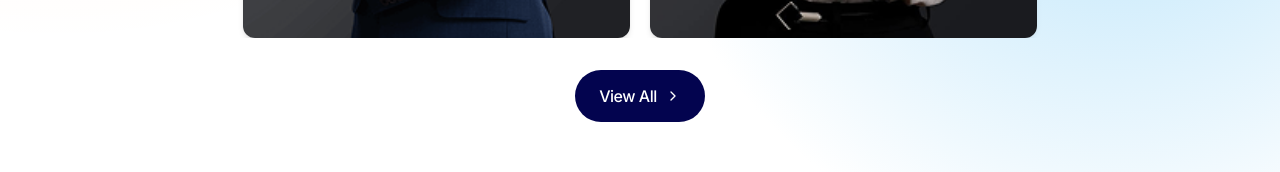
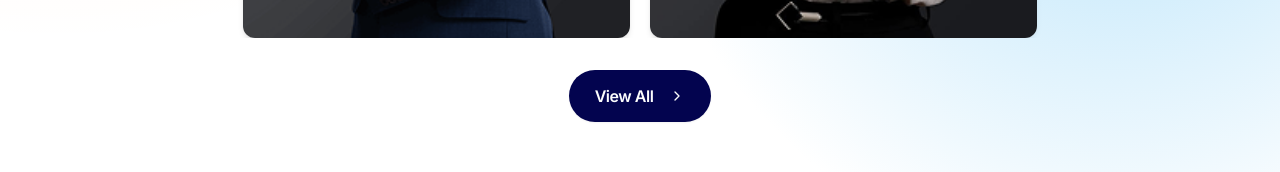
Before and after one commit to hoanglocdn95/Q3-landing-page, a Next.js app: page /en in a window 1280 px wide. Shown: the part 2627-2799 px from the top of the page. Built offline with nearby package versions, Linux system fonts and the light colour scheme; a web font is replaced by a local one.

Commit message:
feat: add hover effect

```diff
--- a/src/app/[locale]/_components/course-card.tsx
+++ b/src/app/[locale]/_components/course-card.tsx
@@ -27,14 +27,14 @@ export default function CourseCard({
   const t = locale === ELocale.EN ? enTranslations : viTranslations;
 
   return (
-    <div className="w-[calc(100vw-32px)] max-w-[300px] rounded-lg bg-white sm:w-auto sm:max-w-[unset]">
+    <div className="group w-[calc(100vw-32px)] max-w-[300px] rounded-lg bg-white transition-all duration-300 hover:-translate-y-1 sm:w-auto sm:max-w-[unset]">
       <div className="relative">
         <div className="relative h-48 overflow-hidden rounded-lg">
           <Image
             src={imageSrc}
             alt={imageAlt || `Course image for ${title}`}
             fill
-            className="object-cover"
+            className="object-cover transition-transform duration-300 group-hover:scale-105"
             priority
           />
         </div>
@@ -49,13 +49,15 @@ export default function CourseCard({
       </div>
 
       <Link href={`/${locale}/courses/${slug}`}>
-        <div className="rounded-8 relative mx-auto mt-[-36px] w-[90%] bg-white p-4 shadow-sm transition-shadow hover:shadow-md">
-          <h3 className="mb-2 line-clamp-2 font-bold text-gray-800">{title}</h3>
+        <div className="rounded-8 relative mx-auto mt-[-36px] w-[90%] bg-white p-4 shadow-sm transition-all duration-300 group-hover:shadow-lg">
+          <h3 className="mb-2 line-clamp-2 font-bold text-gray-800 transition-colors duration-300 group-hover:text-blue-600">
+            {title}
+          </h3>
           <p className="mb-4 line-clamp-4 text-sm text-gray-600">
             {description}
           </p>
           <div className="flex justify-end">
-            <ArrowNarrowRightIcon />
+            <ArrowNarrowRightIcon className="transition-transform duration-300 group-hover:translate-x-1" />
           </div>
         </div>
       </Link>
--- a/src/app/[locale]/_components/teachers-team-section.tsx
+++ b/src/app/[locale]/_components/teachers-team-section.tsx
@@ -5,6 +5,7 @@ import viTranslations from '@/locales/vi/home.json';
 import enTranslations from '@/locales/en/home.json';
 import { ELocale } from '@/constants/enum';
 import { trainers } from '@/data/trainers';
+import { Button } from '@/components/ui/button';
 
 export default function TeachersTeamSection({ locale }: { locale: ELocale }) {
   const t = locale === ELocale.EN ? enTranslations : viTranslations;
@@ -31,15 +32,15 @@ export default function TeachersTeamSection({ locale }: { locale: ELocale }) {
             {trainers.map((teacher, index) => (
               <div
                 key={index}
-                className="w-[calc(100vw-32px)] max-w-[300px] overflow-hidden rounded-xl shadow-md md:w-auto md:max-w-[unset]"
+                className="w-[calc(100vw-32px)] max-w-[300px] overflow-hidden rounded-xl shadow-md transition-transform duration-300 hover:shadow-lg md:w-auto md:max-w-[unset]"
               >
-                <div className="relative aspect-[3/4] w-full">
+                <div className="relative aspect-[3/4] w-full rounded-xl">
                   <Image
                     priority
                     src={teacher.imageUrl}
                     alt={teacher.name}
                     fill
-                    className="object-cover"
+                    className="object-cover transition-transform duration-300 hover:scale-105"
                   />
                   <div className="absolute bottom-10 left-0 w-full text-center text-white">
                     <h3 className="text-24 sm:text-28 mb-3 leading-tight font-bold">
@@ -54,12 +55,11 @@ export default function TeachersTeamSection({ locale }: { locale: ELocale }) {
         </div>
 
         <div className="mt-8 flex justify-center">
-          <Link
-            href="/teachers"
-            className="relative inline-flex h-10 items-center rounded-full bg-[#03044f] px-6 py-4 text-base font-medium text-white md:h-[52px]"
-          >
-            {t.teachers.view_all_button}
-            <ChevronRight className="ml-2 h-4 w-4" />
+          <Link href="/teachers" className="relative">
+            <Button className="w-[137px] md:w-[142px] lg:w-[142px]">
+              {t.teachers.view_all_button}
+              <ChevronRight className="ml-2 h-4 w-4 transition-transform duration-300 group-hover:translate-x-1" />
+            </Button>
           </Link>
         </div>
       </section>
--- a/src/components/feature/cards/trainer-card.tsx
+++ b/src/components/feature/cards/trainer-card.tsx
@@ -20,22 +20,24 @@ const TrainerCard: React.FC<ITrainerCardProps> = ({
   return (
     <div
       className={cn(
-        'bg-secondary font-space-grotesk min-h-p[610px] relative flex w-full overflow-hidden rounded-2xl p-4 md:min-h-[396px] lg:min-h-[408px] lg:p-6',
+        'bg-secondary font-space-grotesk min-h-p[610px] relative flex w-full cursor-pointer overflow-hidden rounded-2xl p-4 transition-all duration-300 hover:-translate-y-1 hover:scale-[1.01] hover:shadow-xl md:min-h-[396px] lg:min-h-[408px] lg:p-6',
         className,
       )}
     >
       <div className="flex h-fit flex-col gap-3 md:flex-row md:gap-6">
-        <div className="rounded-12 relative aspect-[311/360] h-fit w-full overflow-hidden max-md:max-w-[360px] md:aspect-[194/280] md:w-[194px] lg:aspect-[250/360] lg:w-[250px]">
+        <div className="rounded-12 relative aspect-[311/360] h-fit w-full overflow-hidden transition-transform duration-300 group-hover:scale-105 max-md:max-w-[360px] md:aspect-[194/280] md:w-[194px] lg:aspect-[250/360] lg:w-[250px]">
           <Image
             src={imageUrl}
             alt={name}
             fill
-            className="object-cover"
+            className="object-cover transition-transform duration-500 hover:scale-110"
             priority
           />
         </div>
         <div className="flex-1 text-white md:pt-6 lg:pt-3">
-          <h3 className="text-24 lg:text-28 font-700">{name}</h3>
+          <h3 className="text-24 lg:text-28 font-700 hover:text-primary transition-colors duration-300">
+            {name}
+          </h3>
           <p className="text-16 font-500">{role}</p>
           <p className="text-14 font-400 mt-2 leading-[1.2] md:mt-3">
             {description[locale]}
--- a/src/components/ui/button.tsx
+++ b/src/components/ui/button.tsx
@@ -5,16 +5,16 @@ import { cva, type VariantProps } from 'class-variance-authority';
 import { cn } from '@/lib/utils';
 
 const buttonVariants = cva(
-  'inline-flex w-full px-6 py-3 text-14 md:text-16 cursor-pointer items-center justify-center gap-2 whitespace-nowrap rounded-full font-600 transition-all disabled:pointer-events-none disabled:opacity-50 shrink-0 [&_svg]:shrink-0 outline-none ring-0',
+  'inline-flex w-full px-6 py-3 text-14 md:text-16 cursor-pointer items-center justify-center gap-2 whitespace-nowrap rounded-full font-600 transition-all duration-300 disabled:pointer-events-none disabled:opacity-50 shrink-0 [&_svg]:shrink-0 outline-none ring-0',
   {
     variants: {
       variant: {
         default:
-          'bg-primary text-text-gray-white shadow-xs hover:bg-primary-hover',
+          'bg-primary text-text-gray-white shadow-xs hover:bg-primary-hover hover:shadow-md hover:scale-[1.02] hover:-translate-y-0.5',
         outline:
-          'border text-dark border-blue bg-white shadow-xs hover:!bg-blue/10',
-        link: 'hover:underline',
-        icon: '!p-0 bg-white shadow-xs text-dark',
+          'border text-dark border-blue bg-white shadow-xs hover:!bg-blue/10 hover:shadow-md hover:scale-[1.02] hover:-translate-y-0.5',
+        link: 'hover:underline hover:opacity-80',
+        icon: '!p-0 bg-white shadow-xs text-dark hover:shadow-md hover:scale-105',
       },
       size: {
         default: 'h-10 md:h-[52px] md:text-base text-sm',
```
